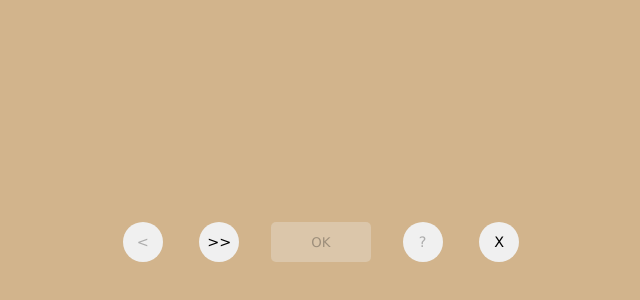
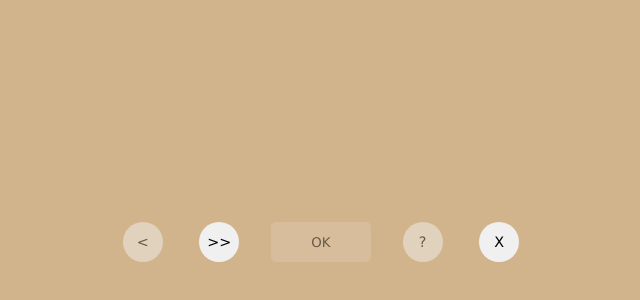
Before and after one commit to RobertFiorentino/doylestown-detectives, a React (Vite) app: page / in a window 1280 px wide. Shown: the part 478-778 px from the top of the page, without its empty margins (319-959 px from the left). Built offline with nearby package versions, Linux system fonts and the light colour scheme.

Commit message:
Tapping image now goes to next step
Change-Id: I81e5a0b59764f827a47216767649e33f612b5ad7

```diff
--- a/src/AppContent.tsx
+++ b/src/AppContent.tsx
@@ -26,12 +26,18 @@ export default function AppContent(props: AppContentProps) {
         }
     }, [props.storyStep.music]);
 
+    const handleImageClick = () => {
+        if (!props.storyStep.suppressGoToNextStep) {
+            props.goToNextStep && props.goToNextStep(); // Check if goToNextStep is provided before calling it
+        }
+    };
+
     return (
         <div className="appContent">
             {props.storyStep.video && <Video videoSource={props.storyStep.video.videoSource}
                                              subtitles={props.storyStep.video.subtitles}
-                                             handleVideoEnding={props.goToNextStep} />}
-            {props.storyStep.image && <img src={`/images/${props.storyStep.image}`} className="appContent--image" />}
+                                             handleVideoEnding={props.storyStep.suppressGoToNextStep ? undefined : props.goToNextStep} />}
+            {props.storyStep.image && <img src={`/images/${props.storyStep.image}`} className="appContent--image" onClick={handleImageClick} />}
             {props.storyStep.tileGameObject && <TileGame tileGameObject={props.storyStep.tileGameObject} handleWinning={props.handleWinning} />}
             {props.storyStep.text && <h2>{props.storyStep.text}</h2>}
             {props.storyStep.choiceObject && <ChoiceBox choiceObject={props.storyStep.choiceObject} handleChoice={props.handleChoice} />}
--- a/src/Mission.tsx
+++ b/src/Mission.tsx
@@ -57,7 +57,7 @@ export const libraryMission = createMission(
                     { startTime: 31, endTime: 32.7, text: "That's more than my allowance." },
                     { startTime: 33, endTime: 36, text: "That's more than your allowance for 2.7 years." },
                     { startTime: 36.2, endTime: 38.2, text: "Hey, can we work something out?" },
-                    { startTime: 38.3, endTime: 40.4, text: "Are there any mysteries you need solved?" },
+                    { startTime: 38.3, endTime: 40.2, text: "Are there any mysteries you need solved?" },
                     { startTime: 40.5, endTime: 42.2, text: "Well now that you mention it..." },
                     { startTime: 42.2, endTime: 44.7, text: "There has been a string of vandalism here lately." },
                     { startTime: 45, endTime: 47.6, text: "But how could you help? Who are you?" },
@@ -110,8 +110,9 @@ export const libraryMission = createMission(
         },
         {
             step: "video",
-            //videoId: "",
-            text: "placeholder - finds honey!"
+            video: {
+                videoSource: "tempscene.mp4"
+            }
         },
         {
             step: "image",
--- a/src/StoryStep.tsx
+++ b/src/StoryStep.tsx
@@ -14,7 +14,8 @@ export interface StoryStep {
     helpText?: string,
     music?: string,
     choiceObject?: ChoiceObject,
-    tileGameObject?: TileGameObject
+    tileGameObject?: TileGameObject,
+    suppressGoToNextStep?: boolean
 }
 
 // TODO: change this type to be the type shown in the steps (e.g. choice) and create a new enum for premades
--- a/src/index.css
+++ b/src/index.css
@@ -16,7 +16,13 @@ button {
     border-radius: 5px;
     border: none;
     font-family: Verdana, sans-serif;
+    color: black;
 }
+
+button:disabled {
+    opacity: 0.5;
+    cursor: not-allowed;
+  }
 
 .app--container {
     display: flex;
```
Also changed, not shown: 1 other file (tests, documents, lock files or other folders).
